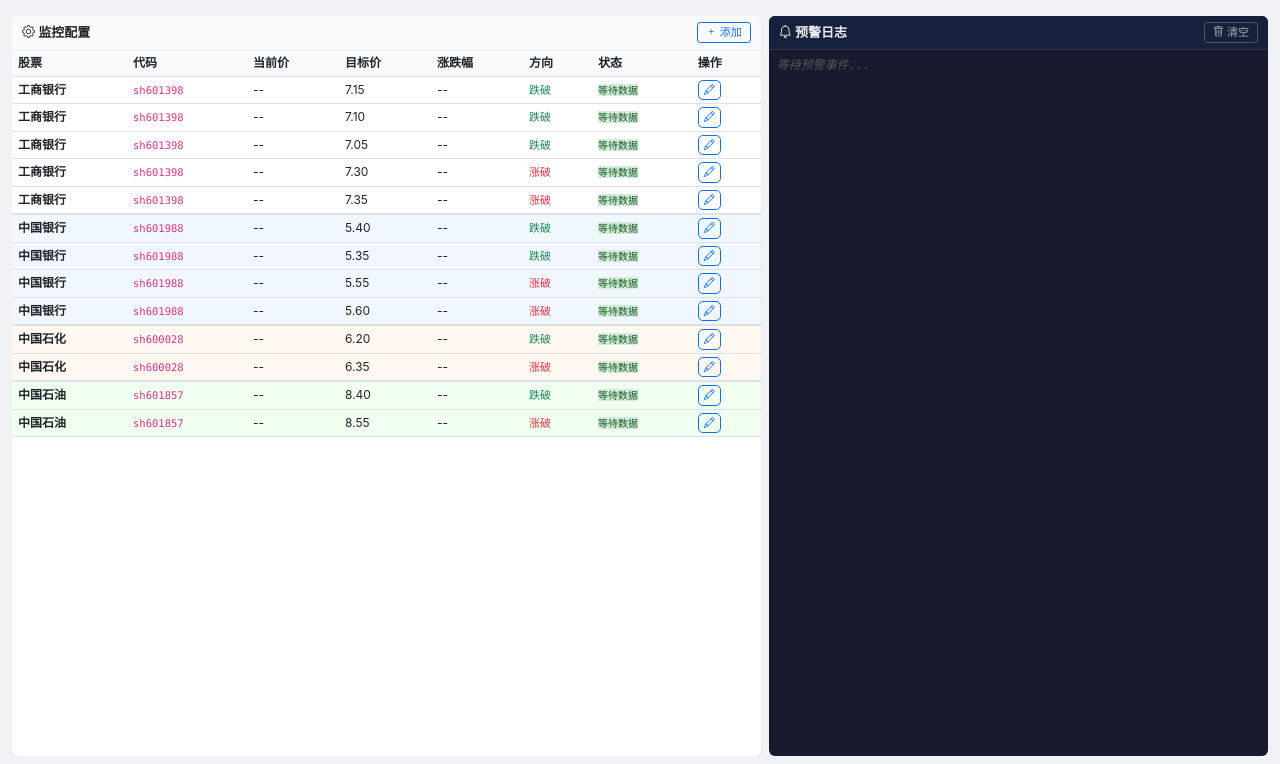
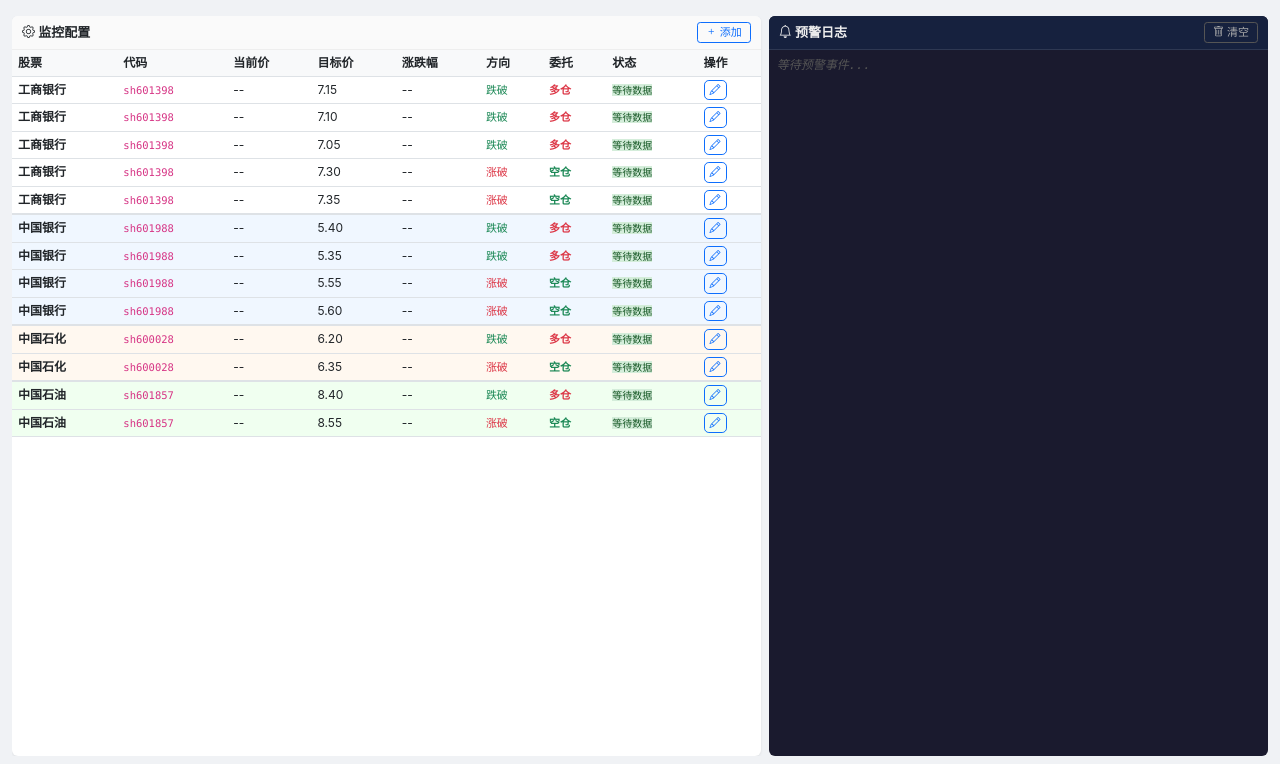
Before and after one commit to wolfjkd/stock-monitor-web, a Flask app: page / in a window 1280 px wide. Shown: the part 36-800 px from the top of the page. Run offline with Flask 3, Linux system fonts and the light colour scheme; data that the repository does not hold is empty.

Commit message:
feat: 表格新增'委托方向'列
- 多仓（融资买入/现金买入）：红色加粗
- 空仓（现金卖出/卖券还款）：绿色加粗
- 配置文件添加position字段

```diff
--- a/static/js/main.js
+++ b/static/js/main.js
@@ -84,7 +84,7 @@ function renderConfigTable() {
     if (!currentConfig || !currentConfig.alerts || currentConfig.alerts.length === 0) {
         tbody.innerHTML = `
             <tr>
-                <td colspan="8" class="text-center text-muted py-4">
+                <td colspan="9" class="text-center text-muted py-4">
                     <i class="bi bi-inbox"></i> 暂无监控股票，点击"添加"开始
                 </td>
             </tr>
@@ -111,6 +111,10 @@ function renderConfigTable() {
         const dirLabel = dir === 'below' ? '跌破' : dir === 'above' ? '涨破' : '双向';
         const dirClass = dir === 'below' ? 'text-success' : dir === 'above' ? 'text-danger' : 'text-primary';
 
+        // 委托方向
+        const position = item.position || '多仓';
+        const positionClass = position === '多仓' ? 'text-danger fw-bold' : 'text-success fw-bold';
+
         const groupClass = `stock-group-${stockGroups[item.code]}`;
         const isDivider = index > 0 && currentConfig.alerts[index - 1].code !== item.code;
         const alertClass = status.class === 'status-alert' ? 'alert-row' : status.class === 'status-warning' ? 'warning-row' : '';
@@ -124,6 +128,7 @@ function renderConfigTable() {
                 <td>${formatPrice(item.target)}</td>
                 <td class="${getPriceClass(changePct)}">${formatChange(changePct)}</td>
                 <td><span class="${dirClass}" style="font-size:11px">${dirLabel}</span></td>
+                <td><span class="${positionClass}" style="font-size:11px">${position}</span></td>
                 <td><span class="status-badge ${status.class}" style="font-size:10px">${status.text}</span></td>
                 <td>
                     <button class="btn btn-outline-primary" onclick="editStock(${index})">
--- a/templates/index.html
+++ b/templates/index.html
@@ -242,7 +242,7 @@
                 <div class="table-scroll">
                     <table class="table table-hover config-table">
                         <thead>
-                            <tr><th>股票</th><th>代码</th><th>当前价</th><th>目标价</th><th>涨跌幅</th><th>方向</th><th>状态</th><th>操作</th></tr>
+                            <tr><th>股票</th><th>代码</th><th>当前价</th><th>目标价</th><th>涨跌幅</th><th>方向</th><th>委托</th><th>状态</th><th>操作</th></tr>
                         </thead>
                         <tbody id="configTableBody"></tbody>
                     </table>
```
